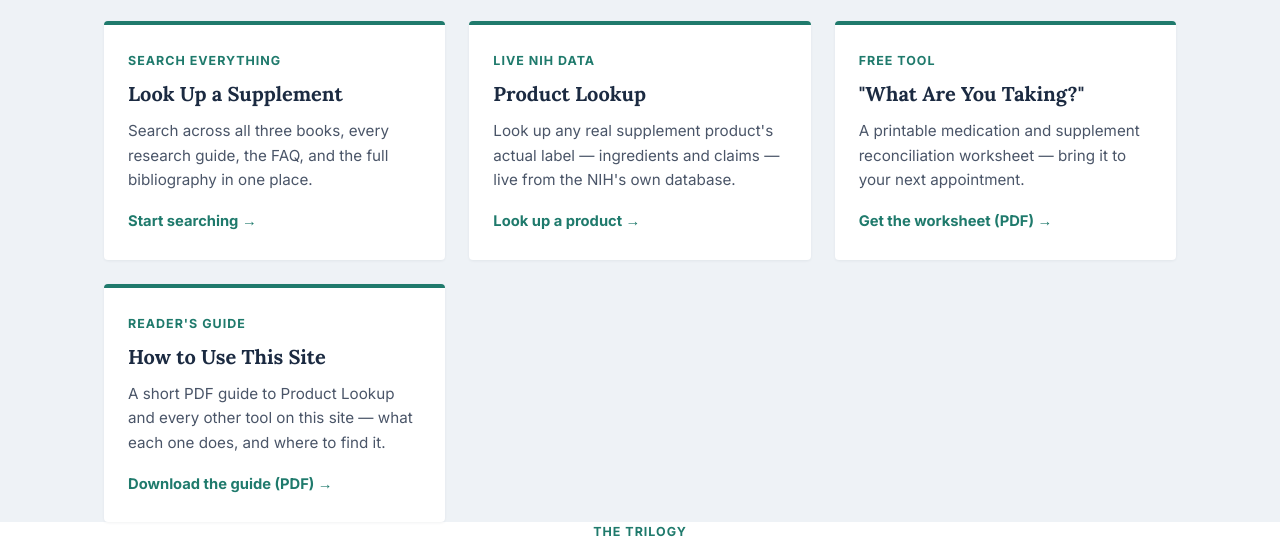
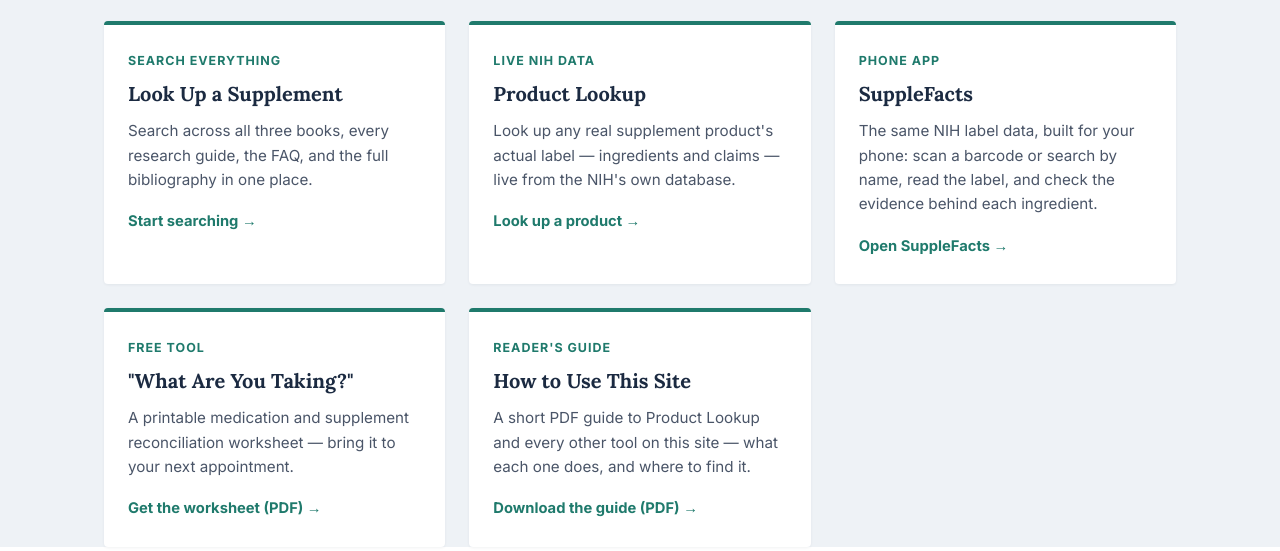
Before and after one commit to bobwcoleman-cloud/american-supplement-investigation, a website: page index.html in a window 1280 px wide. Shown: the part 3817-4368 px from the top of the page. Drawn offline with Linux system fonts and the light colour scheme.

Commit message:
Link to the SuppleFacts app from the home page and footers

```diff
--- a/index.html
+++ b/index.html
@@ -344,6 +344,12 @@
         <a class="go" href="product-lookup.html">Look up a product →</a>
       </div>
       <div class="lib-card">
+        <div class="eyebrow">Phone App</div>
+        <h3>SuppleFacts</h3>
+        <p>The same NIH label data, built for your phone: scan a barcode or search by name, read the label, and check the evidence behind each ingredient.</p>
+        <a class="go" href="https://supplefacts.brokenpromiseshealthcare.org">Open SuppleFacts →</a>
+      </div>
+      <div class="lib-card">
         <div class="eyebrow">Free Tool</div>
         <h3>"What Are You Taking?"</h3>
         <p>A printable medication and supplement reconciliation worksheet — bring it to your next appointment.</p>
@@ -477,6 +483,7 @@
     <div class="links">
       <a href="https://brokenpromiseshealthcare.org">Broken Promises Healthcare</a>
       <a href="#about">How We Source Claims</a>
+      <a href="https://supplefacts.brokenpromiseshealthcare.org">SuppleFacts App</a>
       <a href="#contact">Contact</a>
     </div>
   </div>
```
Also changed, not shown: about-product-lookup.html (+1 -0 lines), product-lookup.html (+1 -0 lines).
